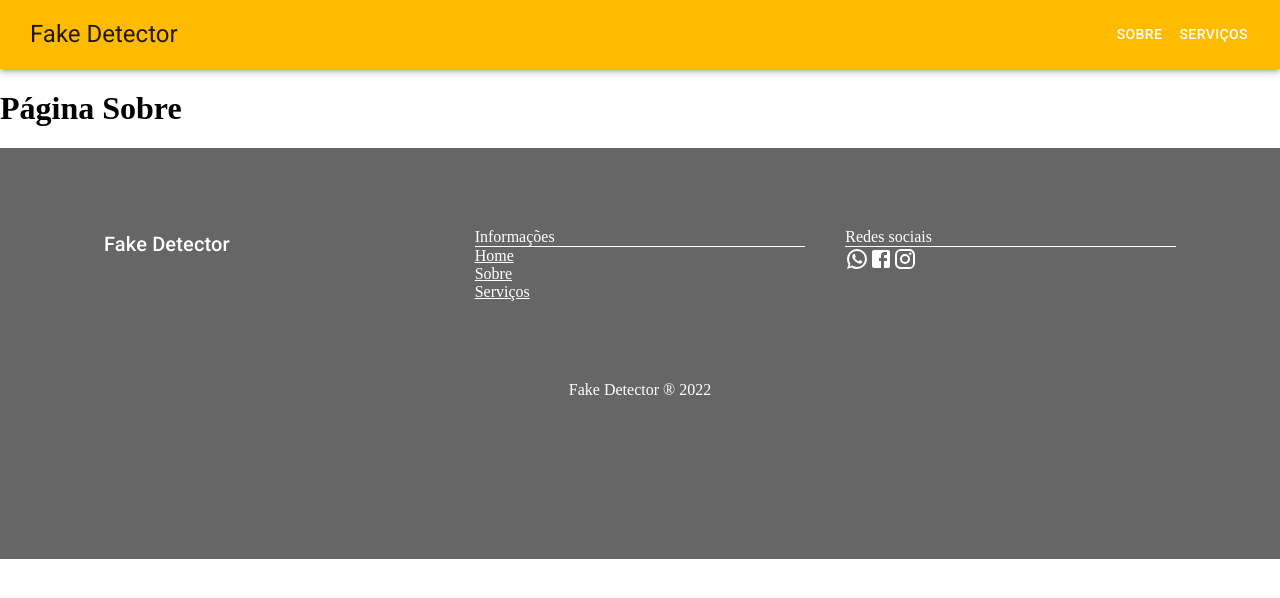
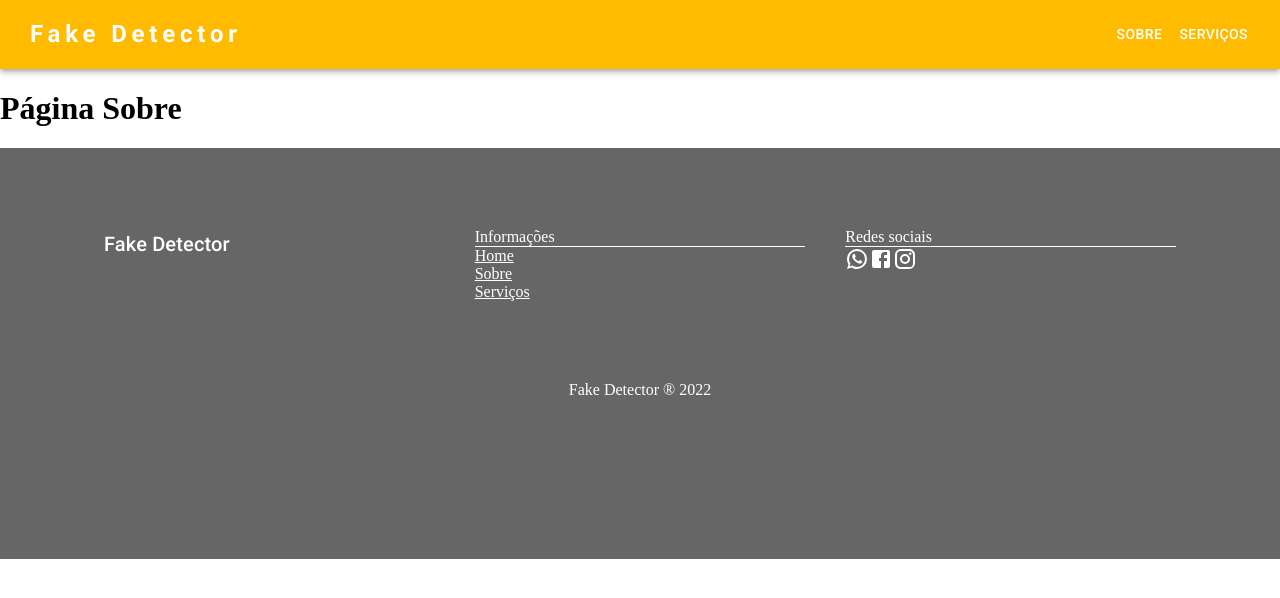
Before and after one commit to matheuscaldas1/frontend-tcc-unip, a React (Create React App) app: page /sobre in a window 1280 px wide. Shown: the top 598 px of the page. Built offline with nearby package versions, Linux system fonts and the light colour scheme.

Commit message:
feat(styles) removing makeStyles

```diff
--- /dev/null
+++ b/src/Theme/common.css
@@ -0,0 +1,7 @@
+.servico-form {
+    width: 100%;
+    height: 100%;
+    display: flex;
+    flex-direction: column;
+    justify-content: space-evenly;
+}
--- a/src/components/Accordion/index.tsx
+++ b/src/components/Accordion/index.tsx
@@ -9,12 +9,9 @@ import {
 
 import { ExpandMore } from '@mui/icons-material';
 
-import { useStyles } from './styles';
-
 const Perguntas: React.FC = () => {
-    const classes = useStyles();
     return (
-        <div className={classes.mainDiv}>
+        <Box sx={{ margin: '24px 0 40px 0' }}>
             <Accordion square={true}>
                 <AccordionSummary
                     expandIcon={<ExpandMore />}
@@ -60,7 +57,7 @@ const Perguntas: React.FC = () => {
                     </Typography>
                 </AccordionDetails>
             </Accordion>
-        </div>
+        </Box>
     );
 }
 
--- a/src/components/Accordion/styles.ts
+++ /dev/null
@@ -1,7 +0,0 @@
-import { makeStyles } from '@material-ui/styles';
-
-export const useStyles = makeStyles((theme) => ({
-    mainDiv: {
-        margin: '24px 0 40px 0'
-    },
-}));
--- a/src/components/Header/index.tsx
+++ b/src/components/Header/index.tsx
@@ -11,11 +11,8 @@ import {
     Typography
 } from '@mui/material';
 
-import { useStyles } from './styles';
-
 const Header: React.FC = () => {
     let navigate = useNavigate();
-    const classes = useStyles();
     const [anchorElNav, setAnchorElNav] = React.useState<null | HTMLElement>(null);
 
     const handleOpenNavMenu = (event: React.MouseEvent<HTMLElement>) => {
@@ -33,12 +30,25 @@ const Header: React.FC = () => {
     return (
         <AppBar position='static' color='primary'>
             <Container maxWidth={false}>
-                <Toolbar className={classes.toolbar} disableGutters>
+                <Toolbar disableGutters sx={{
+                    width: '100%',
+                    display: 'flex',
+                    justifyContent: 'space-between',
+                }}>
                     <Typography
-                        className={classes.logo}
                         component='button'
                         onClick={() => handleNavigation('/')}
                         variant='h5'
+                        sx={{
+                            color: 'white',
+                            textDecoration: 'none',
+                            letterSpacing: '.3rem',
+                            fontWeight: 700,
+                            fontFamily: 'Roboto',
+                            background: 'transparent',
+                            border: 'none',
+                            cursor: 'pointer',
+                        }}
                     >
                         Fake Detector
                     </Typography>
@@ -72,7 +82,10 @@ const Header: React.FC = () => {
 
                     </Box>
 
-                    <Box className={classes.boxDesktop}>
+                    <Box sx={{
+                        display: 'flex',
+                        justifyContent: 'flex-end',
+                    }}>
                         <Button
                             onClick={() => handleNavigation('/sobre')}
                             sx={{ my: 2, color: 'white', display: 'block' }}
--- a/src/components/Header/styles.ts
+++ /dev/null
@@ -1,23 +0,0 @@
-import { makeStyles } from '@material-ui/styles';
-
-export const useStyles = makeStyles((theme) => ({
-    logo: {
-        color: 'inherit',
-        textDecoration: 'none',
-        letterSpacing: '.3rem',
-        fontWeight: 700,
-        fontFamily: 'monospace',
-        background: 'transparent',
-        border: 'none',
-        cursor: 'pointer',
-    },
-    toolbar: {
-        width: '100%',
-        display: 'flex',
-        justifyContent: 'space-between',
-    },
-    boxDesktop: {
-        display: 'flex',
-        justifyContent: 'flex-end',
-    }
-}));
--- a/src/pages/Home/index.tsx
+++ b/src/pages/Home/index.tsx
@@ -2,10 +2,8 @@ import React from 'react';
 import {
     Box,
     Card,
-    CardActionArea,
     CardContent,
     CardMedia,
-    Paper,
     Typography,
 } from '@mui/material';
 
@@ -13,10 +11,7 @@ import Header from '../../components/Header';
 import Footer from '../../components/Footer';
 import Perguntas from '../../components/Accordion';
 
-import { useStyles } from './styles';
-
 const Home: React.FC = () => {
-    const classes = useStyles();
 
     return (
         <>
@@ -29,20 +24,27 @@ const Home: React.FC = () => {
                     image='https://image.shutterstock.com/image-illustration/cute-robot-hand-hello-gesture-600w-2099998849.jpg'
                     alt='robo1'
                 />
-                <CardContent className={classes.primaryCardContent}>
+                <CardContent sx={{
+                    height: '300px',
+                }}>
                     <Typography
                         gutterBottom
                         variant="h4"
                         component="div"
                         textAlign='center'
                     >
-                       IA Detectora de Fake news
+                        IA Detectora de Fake news
                     </Typography>
                     <Typography
-                        className={classes.primaryCardText}
                         variant='body2'
                         textAlign='center'
                         paragraph
+                        sx={{
+                            height: '60%',
+                            display: 'flex',
+                            alignItems: 'center',
+                            justifyContent: 'center',
+                        }}
                     >
                         Lorem ipsum dolor sit amet, consectetur adipiscing elit. Etiam sit amet condimentum justo, eu dignissim dui. Sed ac mauris eu quam consectetur iaculis. Morbi sed dictum elit. Sed euismod nisl non convallis feugiat. Cras facilisis est vitae risus dictum consectetur. Aenean fringilla augue vel sollicitudin faucibus. Nullam vel molestie mauris, sit amet maximus erat. Lorem ipsum dolor sit amet, consectetur adipiscing elit. Mauris magna eros, dignissim quis magna ut, feugiat tincidunt urna.
 
@@ -52,7 +54,7 @@ const Home: React.FC = () => {
                 </CardContent>
             </Card>
 
-            <Card  className={classes.secondCard} elevation={0} square>
+            <Card sx={{ display: 'flex', }} elevation={0} square>
                 <CardMedia
                     component='img'
                     height='600'
--- a/src/pages/Home/styles.ts
+++ /dev/null
@@ -1,16 +0,0 @@
-import { makeStyles } from '@material-ui/styles';
-
-export const useStyles = makeStyles((theme) => ({
-    primaryCardContent: {
-        height: '300px',
-    },
-    primaryCardText: {
-        height: '60%',
-        display: 'flex',
-        alignItems: 'center',
-        justifyContent: 'center',
-    },
-    secondCard: {
-        display: 'flex',
-    },
-}));
--- a/src/pages/Servicos/index.tsx
+++ b/src/pages/Servicos/index.tsx
@@ -16,11 +16,9 @@ import {
 
 import Header from '../../components/Header';
 import Footer from '../../components/Footer';
-
-import { useStyles } from './styles';
+import '../../Theme/common.css';
 
 const Servicos: React.FC = () => {
-    const classes = useStyles();
     const { register, handleSubmit, control } = useForm();
     const [analysedType, setAnalysedType] = useState('');
 
@@ -38,13 +36,14 @@ return (
         <Header />
 
         <Box>
-            <Paper className={classes.paper}  elevation={2}>
-                <Container className={classes.mainContainer} component='main' maxWidth='xs'>
+            <Paper elevation={2} sx={{height: '100vh',
+        padding: '24px',}} >
+                <Container sx={{ height: '100%'}} component='main' maxWidth='xs'>
                     <Typography component='h5' variant='h5'>
                         Realize sua Análise
                     </Typography>
 
-                    <form className={classes.form} noValidate onSubmit={handleSubmit((data) => handleForm(data))}>
+                    <form className='servico-form' noValidate onSubmit={handleSubmit((data) => handleForm(data))}>
                         <TextField
                             variant='outlined'
                             margin='normal'
--- a/src/pages/Servicos/styles.ts
+++ /dev/null
@@ -1,18 +0,0 @@
-import { makeStyles } from '@material-ui/styles';
-
-export const useStyles = makeStyles((theme) => ({
-    paper: {
-        height: '100vh',
-        padding: '24px',
-    },
-    mainContainer: {
-        height: '100%',
-    },
-    form: {
-        width: '100%',
-        height: '100%',
-        display: 'flex',
-        flexDirection: 'column',
-        justifyContent: 'space-evenly',
-    }
-}));
```
